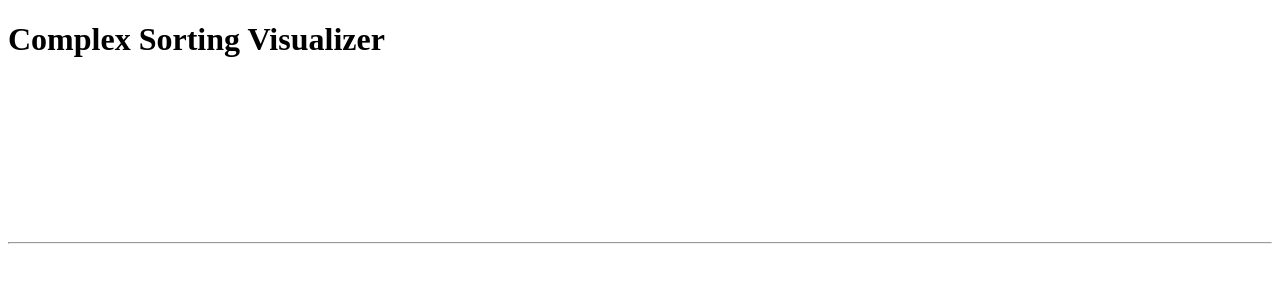
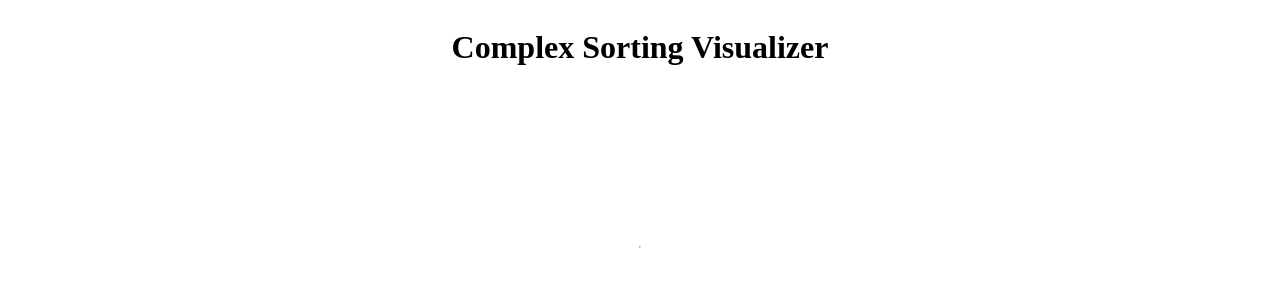
Before and after one commit to Deepakdekisugi/Javascript_projects, a plain HTML site: page Complex Sort/index.html in a window 1280 px wide. Drawn offline with Linux system fonts and the light colour scheme.

Commit message:
create style.css

```diff
--- a/Complex Sort/index.html
+++ b/Complex Sort/index.html
@@ -3,6 +3,7 @@
 <head>
     <meta charset="UTF-8">
     <meta name="viewport" content="width=device-width, initial-scale=1.0">
+    <link rel="stylesheet" href="style.css">
     <title>Complex Sorting Visualizer</title>
 </head>
 <body>
--- /dev/null
+++ b/Complex Sort/style.css
@@ -0,0 +1,5 @@
+body{
+    display: flex;
+    flex-direction: column;
+    align-items: center;
+}
```
